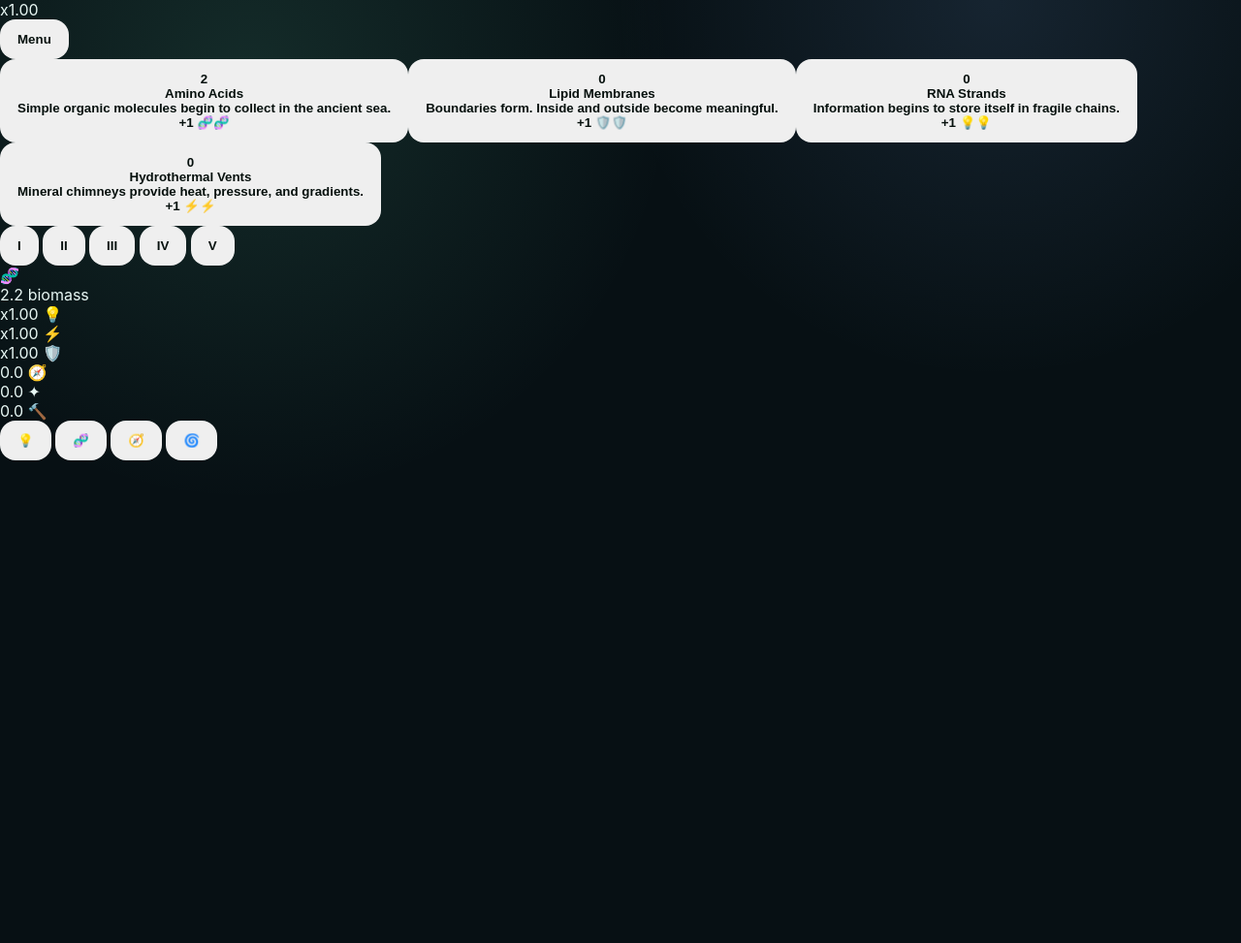
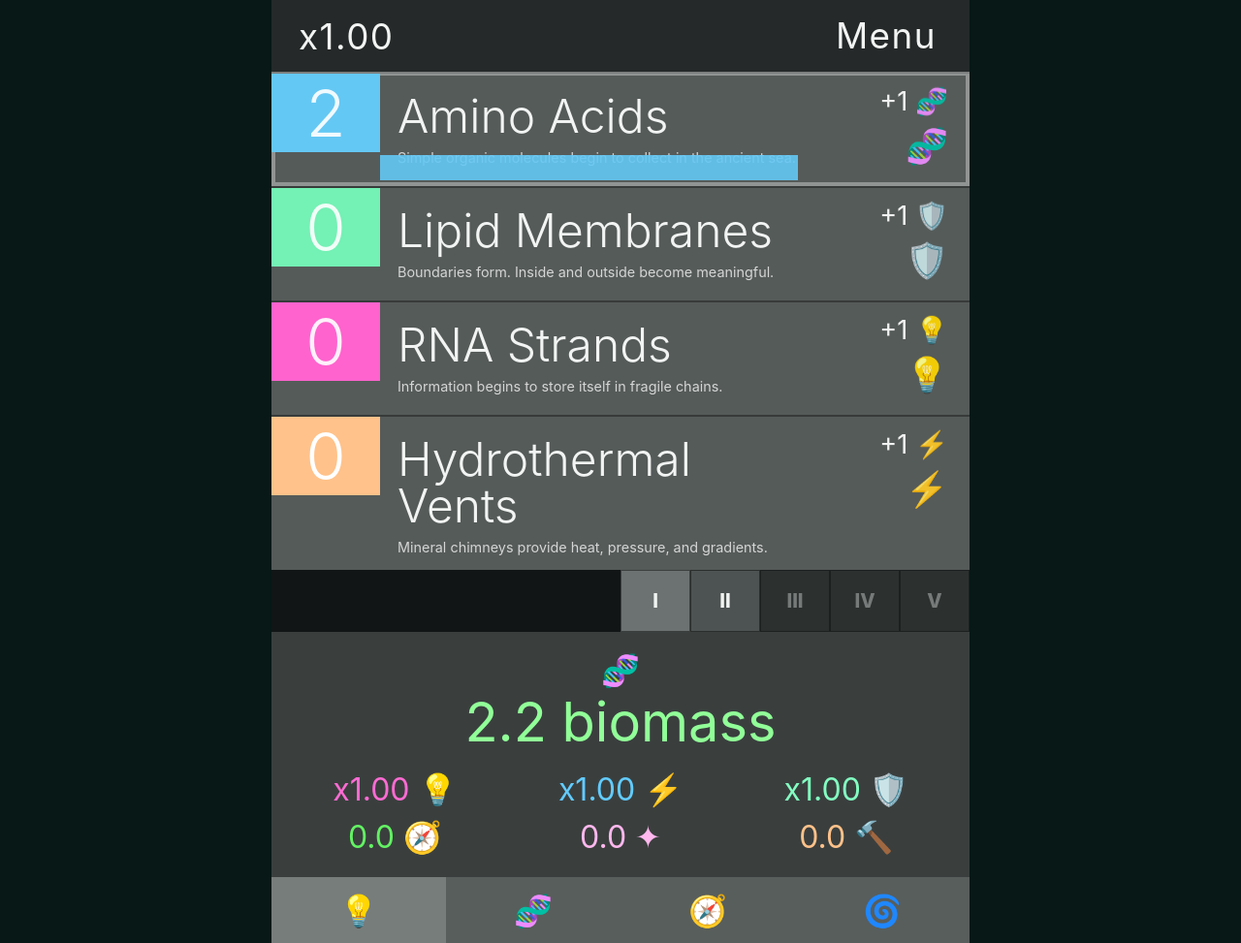
Before and after one commit to nhughes1228-spec/evolution-idle, a plain HTML site: page index.html in a window 1280 px wide. Shown: the whole page at 97% size. Before the commit the page ends 800 px from the top, so only its background shows below. Drawn offline with Linux system fonts and the light colour scheme.

Commit message:
Style Ethos-style research interface

```diff
--- a/style.css
+++ b/style.css
@@ -1,60 +1,256 @@
+* { box-sizing: border-box; }
+
 :root {
-  --bg: #071014;
-  --panel: #10232a;
-  --panel-2: #16323a;
-  --text: #e8f7f4;
-  --muted: #91aaa6;
-  --accent: #73f3c3;
-  --accent-2: #84b6ff;
-  --danger: #ff8a8a;
-  --shadow: rgba(0,0,0,.25);
+  --bg: #071816;
+  --top: #252929;
+  --row: #555b59;
+  --row-dark: #464b4a;
+  --text: #f1f4f2;
+  --muted: #c8cfcb;
+  --cyan: #64c8f4;
+  --green: #74f1b5;
+  --pink: #ff63ce;
+  --orange: #ffc28a;
+  --blue: #92bfff;
 }
 
-* { box-sizing: border-box; }
-body {
+html, body {
   margin: 0;
-  font-family: Inter, ui-sans-serif, system-ui, -apple-system, BlinkMacSystemFont, "Segoe UI", sans-serif;
+  min-height: 100%;
+  background: var(--bg);
   color: var(--text);
-  background:
-    radial-gradient(circle at 20% 10%, rgba(115, 243, 195, .12), transparent 35%),
-    radial-gradient(circle at 80% 0%, rgba(132, 182, 255, .12), transparent 30%),
-    var(--bg);
-  min-height: 100vh;
+  font-family: -apple-system, BlinkMacSystemFont, "Segoe UI", Roboto, Helvetica, Arial, sans-serif;
 }
 
-.app { width: min(1180px, calc(100% - 32px)); margin: 0 auto; padding: 32px 0; }
-.hero { display: flex; justify-content: space-between; gap: 24px; align-items: flex-start; margin-bottom: 24px; }
-.eyebrow, .label { color: var(--muted); text-transform: uppercase; letter-spacing: .12em; font-size: .75rem; margin: 0 0 8px; }
-h1 { margin: 0; font-size: clamp(2.4rem, 7vw, 5rem); line-height: .9; }
-h2 { margin: 0 0 16px; }
-.subtitle { color: var(--muted); max-width: 680px; font-size: 1.1rem; line-height: 1.5; }
-.layout { display: grid; grid-template-columns: 1.2fr 1fr; gap: 18px; }
-.panel { background: linear-gradient(180deg, rgba(255,255,255,.04), rgba(255,255,255,.01)), var(--panel); border: 1px solid rgba(255,255,255,.08); border-radius: 24px; padding: 22px; box-shadow: 0 18px 60px var(--shadow); }
-.main-panel { grid-column: span 2; }
-.era-row { display: flex; justify-content: space-between; gap: 16px; align-items: center; margin-bottom: 22px; }
-.badge { background: rgba(115,243,195,.12); color: var(--accent); border: 1px solid rgba(115,243,195,.25); padding: 10px 14px; border-radius: 999px; font-weight: 700; }
-.resource-card { background: var(--panel-2); border-radius: 20px; padding: 20px; margin-bottom: 18px; }
-.resource-line { font-size: clamp(2rem, 6vw, 4.5rem); font-weight: 800; display: flex; align-items: baseline; gap: 16px; }
-.rate { font-size: 1rem; color: var(--accent); }
-button { border: 0; border-radius: 16px; padding: 13px 18px; font-weight: 800; cursor: pointer; color: #06100d; transition: transform .08s ease, opacity .2s ease; }
-button:hover { transform: translateY(-1px); }
-button:disabled { opacity: .45; cursor: not-allowed; transform: none; }
-.primary { background: var(--accent); margin-top: 12px; font-size: 1rem; }
-.ghost { background: transparent; border: 1px solid rgba(255,255,255,.16); color: var(--text); }
-.progress-label { display: flex; justify-content: space-between; color: var(--muted); margin-bottom: 8px; font-size: .9rem; }
-.progress { height: 14px; background: rgba(255,255,255,.08); border-radius: 999px; overflow: hidden; }
-#progressFill { height: 100%; width: 0%; background: linear-gradient(90deg, var(--accent), var(--accent-2)); border-radius: 999px; transition: width .2s ease; }
-.upgrade-list { display: grid; gap: 12px; }
-.upgrade { background: rgba(255,255,255,.04); border: 1px solid rgba(255,255,255,.08); border-radius: 18px; padding: 16px; }
-.upgrade h3 { margin: 0 0 6px; }
-.upgrade p { margin: 0 0 12px; color: var(--muted); line-height: 1.4; }
-.upgrade-footer { display: flex; justify-content: space-between; gap: 12px; align-items: center; }
-.cost { color: var(--accent-2); font-weight: 700; }
-.timeline { display: grid; gap: 12px; }
-.event { border-left: 3px solid var(--accent); padding-left: 12px; color: var(--muted); line-height: 1.4; }
-.event strong { color: var(--text); display: block; }
-@media (max-width: 820px) {
-  .hero, .era-row { flex-direction: column; align-items: stretch; }
-  .layout { grid-template-columns: 1fr; }
-  .main-panel { grid-column: span 1; }
+button {
+  font: inherit;
+  cursor: pointer;
 }
+
+.game-shell {
+  width: min(720px, 100vw);
+  min-height: 100vh;
+  margin: 0 auto;
+  background: radial-gradient(circle at 60% 10%, rgba(120, 255, 200, 0.07), transparent 40%), #071d1a;
+  display: flex;
+  flex-direction: column;
+  overflow: hidden;
+}
+
+.top-bar {
+  height: 74px;
+  background: var(--top);
+  display: flex;
+  align-items: flex-end;
+  justify-content: space-between;
+  padding: 0 28px 14px;
+  font-size: clamp(1.5rem, 5vw, 2.3rem);
+  letter-spacing: 0.04em;
+}
+
+.menu-btn {
+  background: transparent;
+  border: 0;
+  color: var(--text);
+  font-size: inherit;
+  letter-spacing: inherit;
+}
+
+.screen {
+  flex: 1;
+  min-height: 430px;
+}
+
+.research-list {
+  display: flex;
+  flex-direction: column;
+}
+
+.research-row {
+  width: 100%;
+  min-height: 118px;
+  border: 0;
+  border-top: 2px solid rgba(0, 0, 0, 0.35);
+  background: var(--row);
+  color: var(--text);
+  padding: 0;
+  display: grid;
+  grid-template-columns: 112px 1fr 158px;
+  text-align: left;
+  position: relative;
+  overflow: hidden;
+}
+
+.research-row.selected {
+  outline: 4px solid rgba(255, 255, 255, 0.35);
+  outline-offset: -4px;
+}
+
+.research-row.locked {
+  filter: grayscale(0.9);
+  opacity: 0.58;
+}
+
+.level-box {
+  display: flex;
+  align-items: center;
+  justify-content: center;
+  font-size: clamp(2rem, 9vw, 4.2rem);
+  font-weight: 300;
+  color: rgba(255, 255, 255, 0.9);
+  position: relative;
+  z-index: 2;
+}
+
+.cyan .level-box { background: var(--cyan); }
+.green .level-box { background: var(--green); }
+.pink .level-box { background: var(--pink); }
+.orange .level-box { background: var(--orange); color: #fff; }
+.blue .level-box { background: var(--blue); }
+
+.research-main {
+  padding: 20px 18px 14px;
+  position: relative;
+  z-index: 2;
+}
+
+.research-title {
+  font-size: clamp(1.7rem, 7vw, 3rem);
+  line-height: 1;
+  font-weight: 300;
+  margin-bottom: 10px;
+}
+
+.research-desc {
+  font-size: 0.9rem;
+  color: rgba(255, 255, 255, 0.75);
+  line-height: 1.25;
+}
+
+.reward-box {
+  display: flex;
+  flex-direction: column;
+  align-items: flex-end;
+  justify-content: center;
+  gap: 8px;
+  padding: 12px 22px 12px 6px;
+  font-size: clamp(1rem, 4vw, 1.7rem);
+  color: rgba(255, 255, 255, 0.92);
+  position: relative;
+  z-index: 2;
+}
+
+.row-icon {
+  font-size: 1.3em;
+}
+
+.bar {
+  position: absolute;
+  left: 0;
+  right: 0;
+  bottom: 0;
+  height: 26px;
+  background: transparent;
+  z-index: 1;
+}
+
+.fill {
+  height: 100%;
+  opacity: 0.9;
+  transition: width 0.08s linear;
+}
+
+.cyan .fill { background: var(--cyan); }
+.green .fill { background: var(--green); }
+.pink .fill { background: var(--pink); }
+.orange .fill { background: var(--orange); }
+.blue .fill { background: var(--blue); }
+
+.era-strip {
+  display: flex;
+  justify-content: flex-end;
+  padding: 0 0 0 44%;
+  background: #111515;
+}
+
+.era-tab {
+  width: 72px;
+  height: 64px;
+  border: 1px solid rgba(0, 0, 0, 0.45);
+  background: #4d5352;
+  color: var(--text);
+  font-weight: 800;
+  font-size: 1.25rem;
+}
+
+.era-tab.active { background: #6c7271; }
+.era-tab.locked { opacity: 0.45; }
+
+.resource-board {
+  background: #3a3f3e;
+  padding: 20px 18px 22px;
+}
+
+.primary-resource {
+  text-align: center;
+  font-size: clamp(1.8rem, 7vw, 3.5rem);
+  color: #91ff98;
+  margin-bottom: 16px;
+}
+
+.resource-symbol { font-size: 2rem; }
+
+.resource-grid {
+  display: grid;
+  grid-template-columns: repeat(3, 1fr);
+  gap: 10px 14px;
+  text-align: center;
+  font-size: clamp(1.15rem, 5vw, 2rem);
+}
+
+.resource.insight { color: #ff6bd3; }
+.resource.energy { color: #62ccff; }
+.resource.stability { color: #83ffc2; }
+.resource.adaptation { color: #63f263; }
+.resource.complexity { color: #ffb8ee; }
+.resource.tools { color: #ffc28a; }
+
+.bottom-nav {
+  display: grid;
+  grid-template-columns: repeat(4, 1fr);
+  background: #252929;
+}
+
+.nav-btn {
+  height: 68px;
+  border: 0;
+  background: #585e5c;
+  color: white;
+  font-size: 2rem;
+}
+
+.nav-btn.active { background: #777d7b; }
+
+@media (max-width: 560px) {
+  .research-row {
+    grid-template-columns: 82px 1fr 92px;
+    min-height: 104px;
+  }
+
+  .reward-box {
+    font-size: 0.98rem;
+    padding-right: 10px;
+  }
+
+  .research-desc {
+    display: none;
+  }
+
+  .era-strip {
+    padding-left: 26%;
+  }
+
+  .era-tab {
+    width: 58px;
+  }
+}
```
